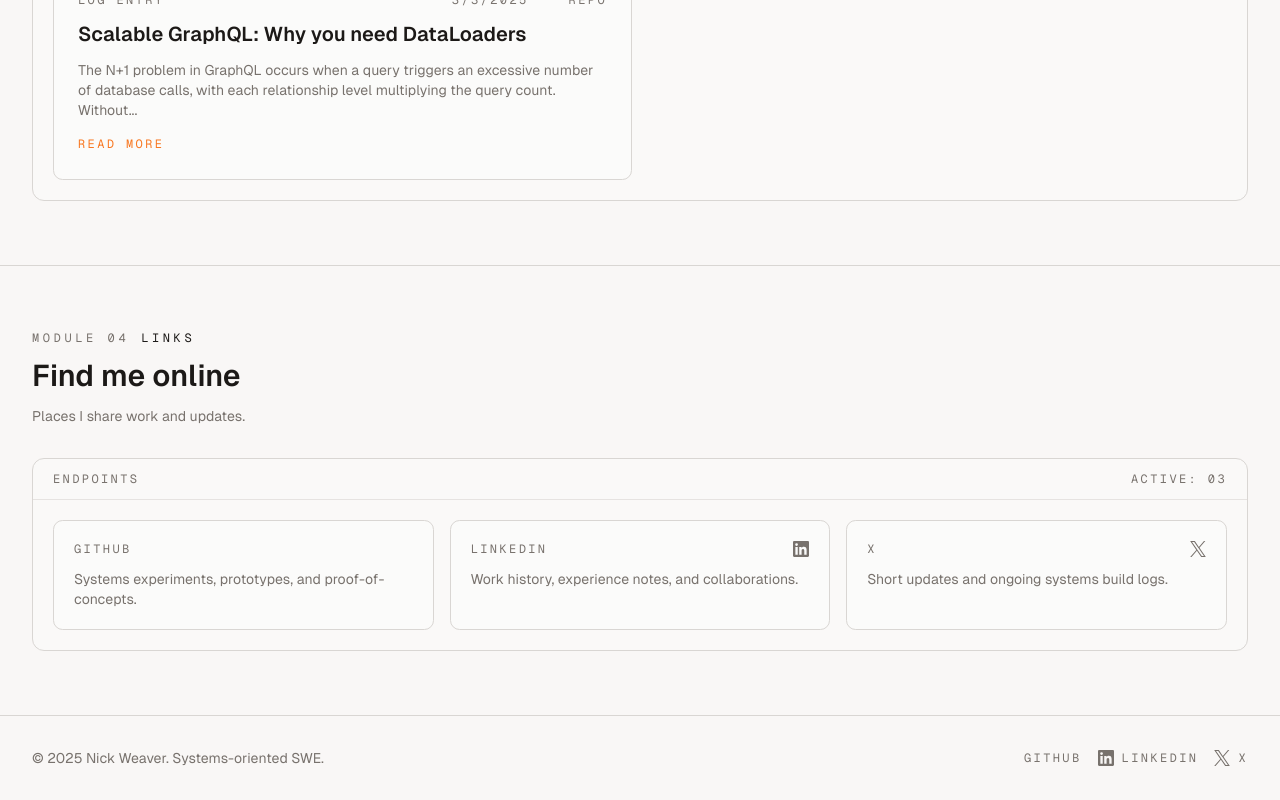
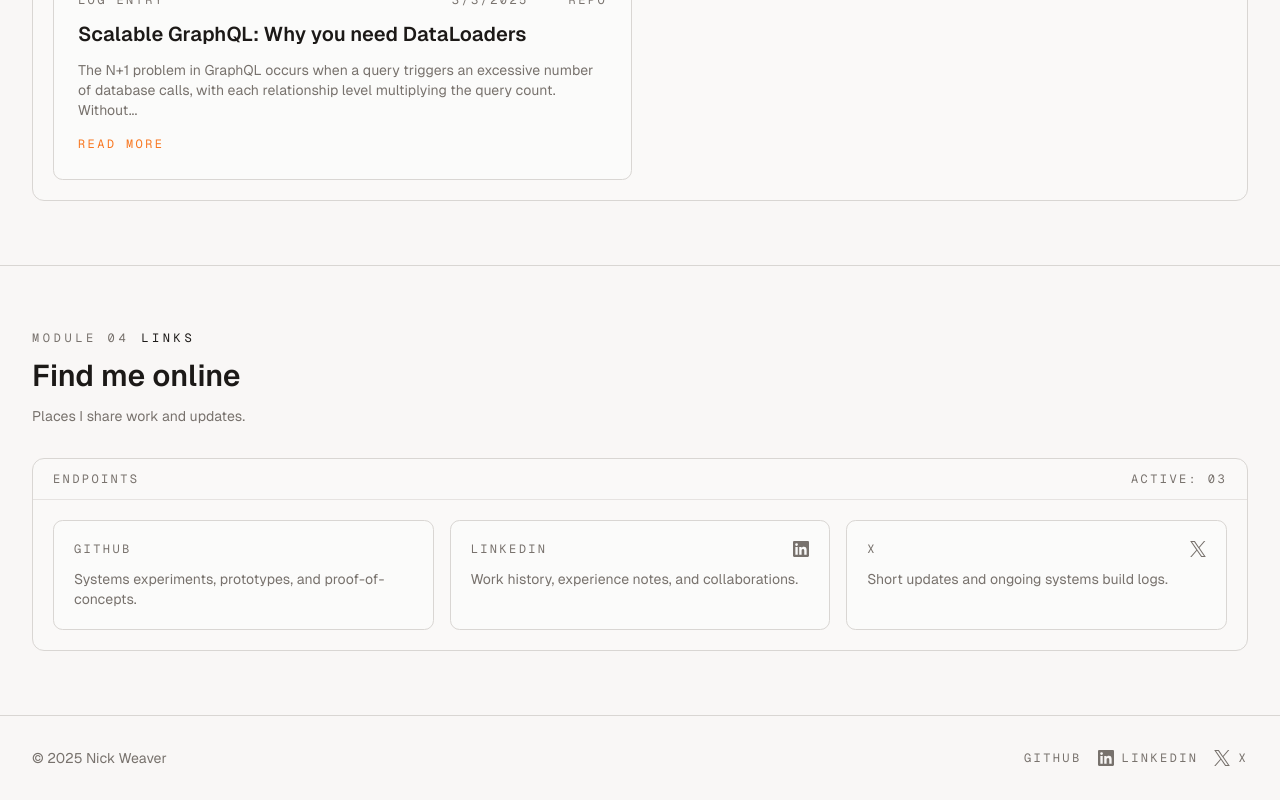
Before and after one commit to nickqweaver/nickweaver-dev, a Next.js app: page / in a window 1280 px wide. Shown: the part 2332-3132 px from the top of the page. Built offline with nearby package versions, Linux system fonts and the light colour scheme; some icons are missing.

Commit message:
chore: copywright

```diff
--- a/src/app/layout.tsx
+++ b/src/app/layout.tsx
@@ -57,7 +57,7 @@ export default function RootLayout({
             <footer className="border-t border-border bg-background">
               <div className="container flex flex-col gap-4 py-8 md:flex-row md:items-center md:justify-between">
                 <div className="text-sm text-muted-foreground">
-                  © {new Date().getFullYear()} Nick Weaver. Systems-oriented SWE.
+                  © {new Date().getFullYear()} Nick Weaver
                 </div>
                 <div className="flex items-center gap-4 text-sm text-muted-foreground">
                   {socialLinks.map((link) => (
```
